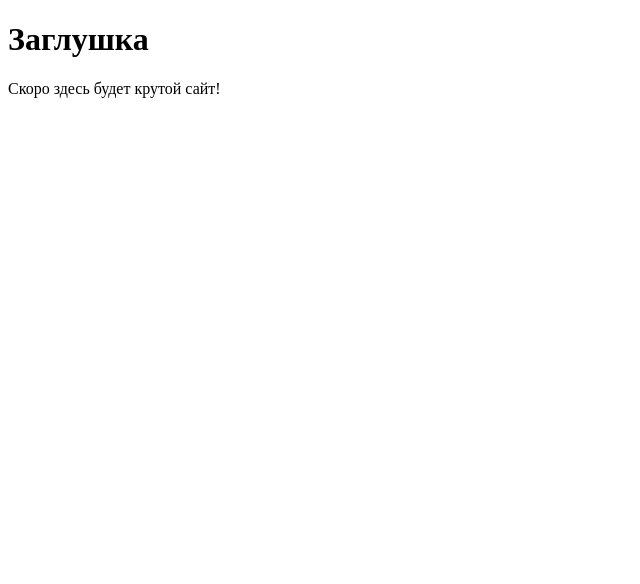
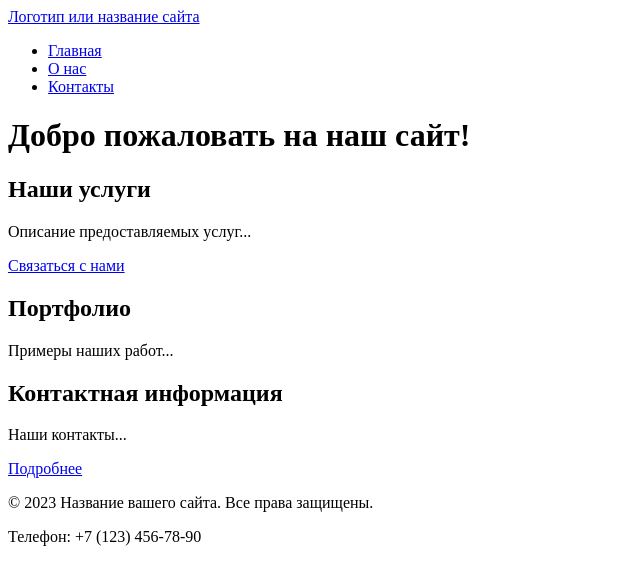
Before and after one commit to gunnishka/frontback, a plain HTML site: page src/index.html in a window 1280 px wide. Shown: the whole page, without its empty margins (0-640 px from the left). Drawn offline with Linux system fonts and the light colour scheme.

Commit message:
feat: добавлена мультистраничная структура с навигацией и привязкой

```diff
--- a/src/index.html
+++ b/src/index.html
@@ -2,14 +2,49 @@
 <html lang="ru">
 <head>
  <meta charset="UTF-8">
- <!-- Важная мета-информация для корректного отображения на мобильных устройствах -->
  <meta name="viewport" content="width=device-width, initial-scale=1.0">
- <title>Мой первый проект</title>
- <!-- Подключение фавиконки -->
- <link rel="icon" href="../assets/favicon.ico" type="image/x-icon">
+ <title>Главная - Название вашего сайта</title>
+ <meta name="description" content="Краткое описание главной страницы вашего сайта">
+ <link rel="icon" href="assets/favicon.ico" type="image/x-icon">
 </head>
 <body>
- <h1>Заглушка</h1>
- <p>Скоро здесь будет крутой сайт!</p>
+ <!-- Шапка сайта -->
+ <header>
+ <a href="/">Логотип или название сайта</a>
+ <!-- Главное меню навигации -->
+ <nav>
+ <ul>
+ <li><a href="index.html">Главная</a></li>
+ <li><a href="about.html">О нас</a></li>
+ <li><a href="contacts.html">Контакты</a></li>
+ </ul>
+ </nav>
+ </header>
+ <!-- Уникальное основное содержимое страницы -->
+ <main>
+ <h1>Добро пожаловать на наш сайт!</h1>
+ <!-- Секция 1 с якорем -->
+ <section id="services">
+ <h2>Наши услуги</h2>
+ <p>Описание предоставляемых услуг...</p>
+ <a href="#contacts">Связаться с нами</a> <!-- Якорная ссылка внутри страницы -->
+ </section>
+ <!-- Секция 2 с якорем -->
+ <section id="portfolio">
+ <h2>Портфолио</h2>
+ <p>Примеры наших работ...</p>
+ </section>
+ <!-- Секция 3 с якорем -->
+ <section id="contacts">
+ <h2>Контактная информация</h2>
+ <p>Наши контакты...</p>
+ <a href="contacts.html">Подробнее</a> <!-- Ссылка на отдельную страницу -->
+ </section>
+ </main>
+ <!-- Подвал сайта -->
+ <footer>
+ <p>&copy; 2023 Название вашего сайта. Все права защищены.</p>
+ <p>Телефон: +7 (123) 456-78-90</p>
+ </footer>
 </body>
 </html>
```
Also changed, not shown: src/about.html (added, +44 -0 lines), src/contacts.html (added, +44 -0 lines).
